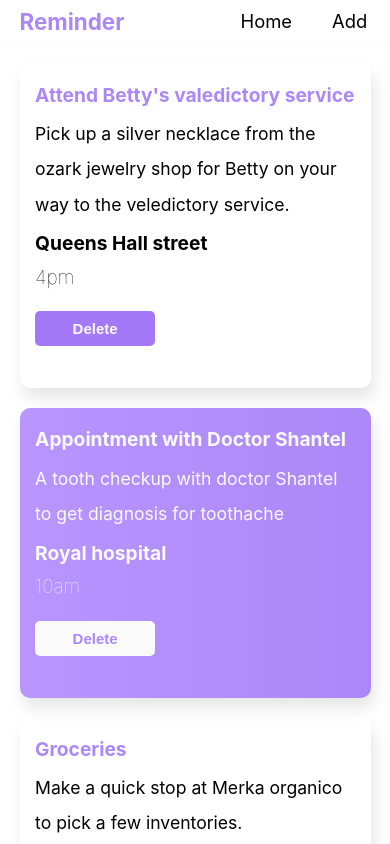
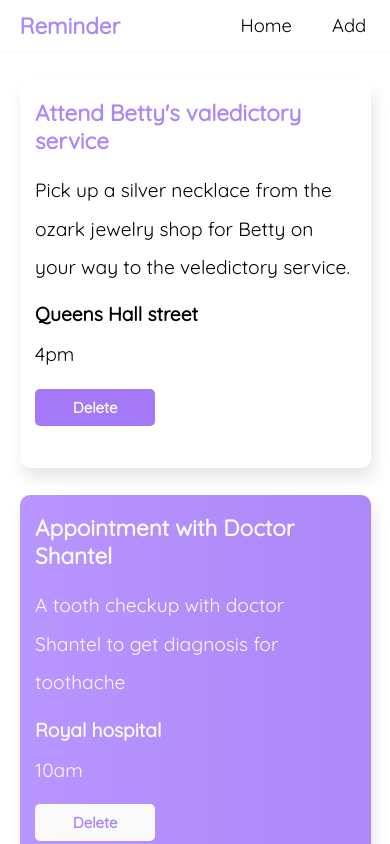
Before and after one commit to ForJessicaSake/Reminder-App, a React (Create React App) app: page / in a window 390 px wide. Shown: the top 844 px of the page. Built offline with nearby package versions, Linux system fonts and the light colour scheme; a web font is replaced by a local one.

Commit message:
i changed the input  data

```diff
--- a/src/App.css
+++ b/src/App.css
@@ -2,4 +2,5 @@
     margin: 0;
     padding: 0;
     box-sizing: border-box;
+    font-family: 'Quicksand', sans-serif;
 }
--- a/src/Components/Data.js
+++ b/src/Components/Data.js
@@ -55,7 +55,7 @@ function Data() {
                     <Route exact path="/">
                         <Home reminders={reminders} handleDelete={handleDelete} />
                     </Route>
-                    <Route exact path="/add">
+                    <Route path="/Reminder">
                         <Reminder reminders={reminders} handleDelete={handleDelete} />
                     </Route>
                 </Switch>
--- a/src/Components/Home.css
+++ b/src/Components/Home.css
@@ -63,7 +63,7 @@
         overflow-x: hidden;
     }
     .reminder-container {
-        margin: 5% 5% 0% 5%;
+        margin: 7% 5% 0% 5%;
         padding: 5% 4%;
         box-shadow: 3px 10px 16px rgba(0, 0, 0, 0.1);
         border-radius: 10px;
@@ -77,11 +77,13 @@
         margin-top: 7%;
     }
     .reminder-title {
-        font-size: 1.2em;
+        font-size: 1.4em;
+        margin-bottom: 5%;
     }
     .reminder-container p {
         line-height: 2;
-        font-size: 1.1em;
+        font-size: 1.2em;
+        margin-bottom: 5%;
     }
     .reminder-container h4 {
         font-size: 1.2em;
@@ -89,7 +91,7 @@
     }
     .reminder-container h3 {
         font-size: 1.2em;
-        margin-bottom: 3%;
+        margin-bottom: 5%;
     }
 }
 
@@ -124,6 +126,7 @@
     .reminder-container p {
         line-height: 1.8;
         font-size: 1.8em;
+        margin-bottom: 3%;
     }
     .reminder-container h4 {
         font-size: 2em;
--- a/src/Components/Navbar.css
+++ b/src/Components/Navbar.css
@@ -1,7 +1,7 @@
 .navbar {
     display: flex;
     justify-content: space-between;
-    padding: 2% 5%;
+    padding: 3% 5%;
     cursor: pointer;
     border-bottom: 1.5px solid #fafafa;
     align-items: center;
--- a/src/Components/Navbar.js
+++ b/src/Components/Navbar.js
@@ -1,13 +1,14 @@
 import React from 'react'
 import './Navbar.css';
+import {Link} from 'react-router-dom';
 
 function Navbar() {
     return (
         <section className ='navbar'>
             <h1>Reminder</h1>
             <ul className='links'>
-                <li><a href='/'>Home</a></li>
-                <li><a href='/add'>Add</a></li>
+                <li><Link to ='/'>Home</Link></li>
+                <li><Link to='/Reminder'>Add</Link></li>
             </ul>
         </section>
     )
```
